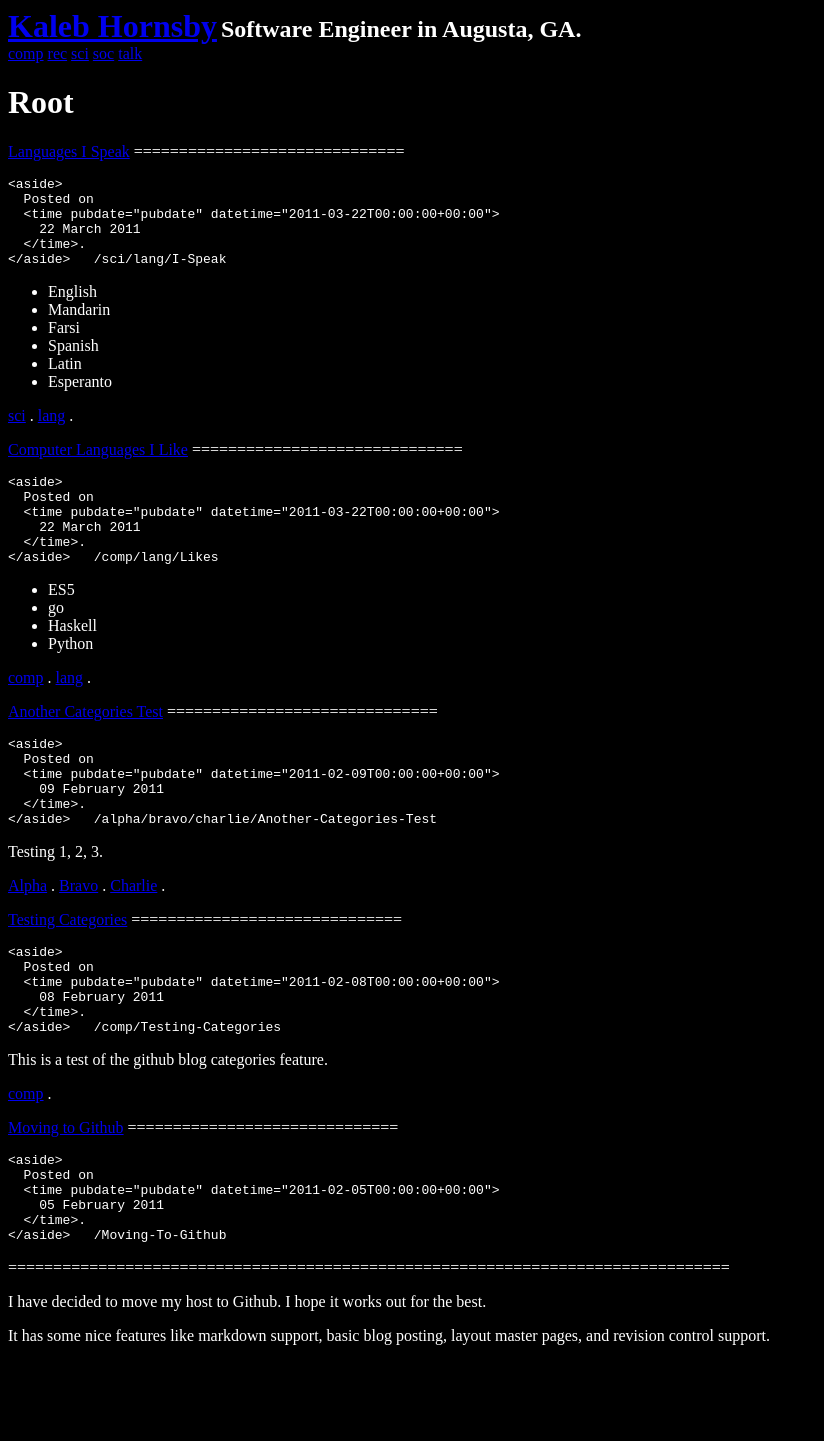
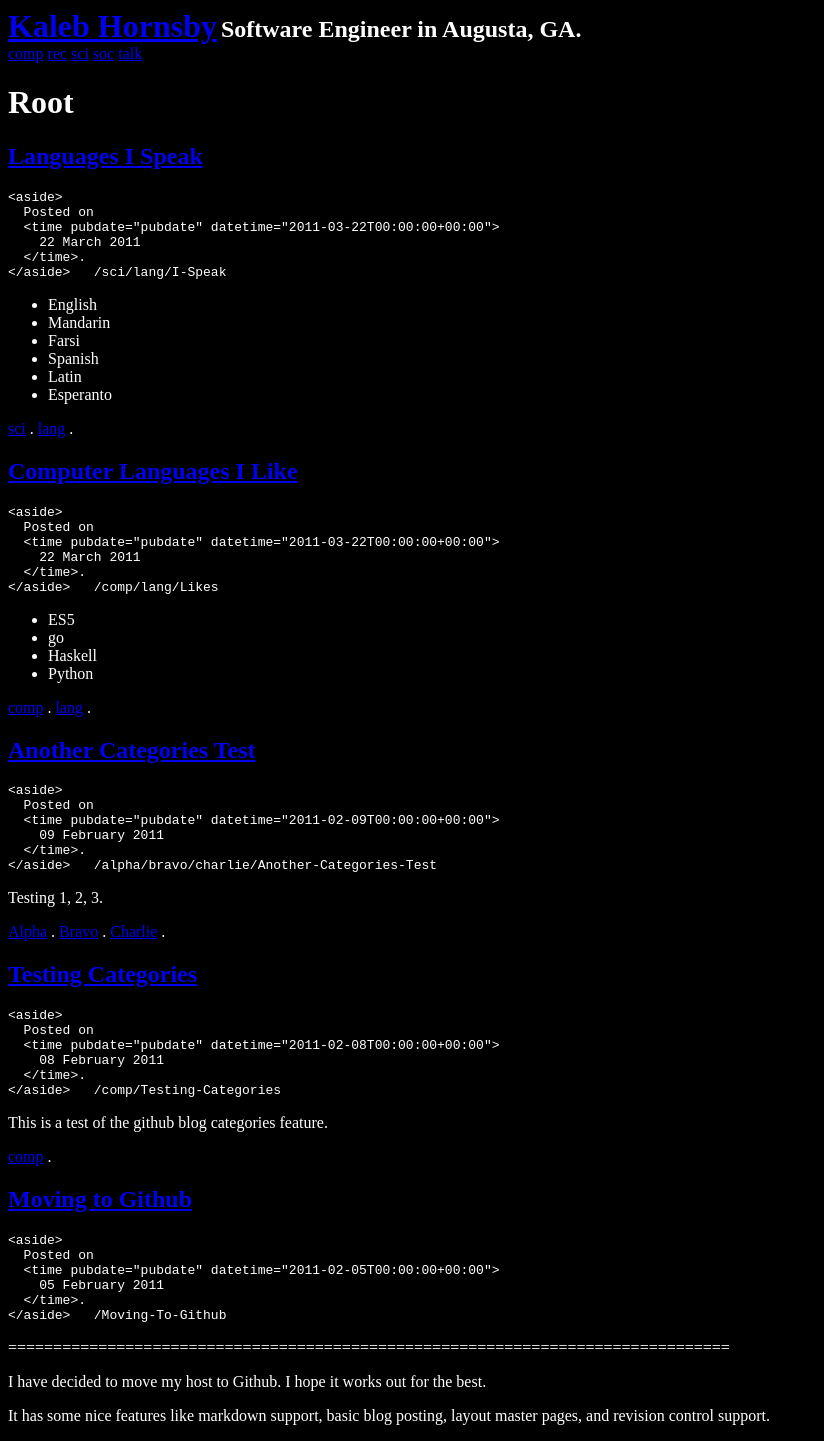
Before and after one commit to kaleb/kaleb.github.com, a Jekyll site: the page built from index.md, in a window 1280 px wide. Shown: the whole page, without its empty margins (0-824 px from the left). Built offline with Jekyll 4.4.1, drawn with Linux system fonts in a browser that asks for light colours; before the commit the page ends 1361 px from its top, so only the background shows below that.

Commit message:
Edited index.md via GitHub

```diff
--- a/index.md
+++ b/index.md
@@ -7,9 +7,8 @@ path: /index.md
 
 {% for post in site.posts limit:5 %}
 <article>
-  <header markdown="1">
-  <a href="{{ post.url }}">{{ post.title }}</a>
-  ==============================
+<header markdown="1">
+# <a href="{{ post.url }}">{{ post.title }}</a>
 
     <aside>
       Posted on
```
